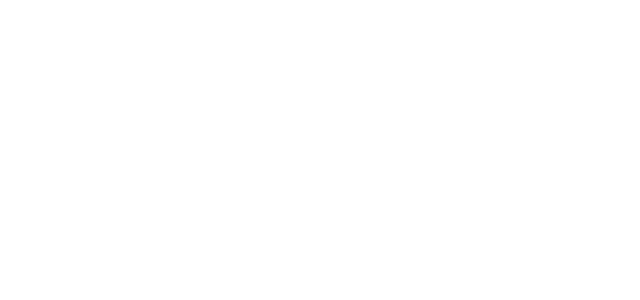
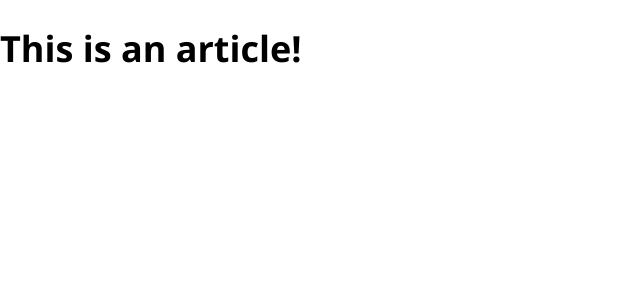
Before and after one commit to codecrook/fake-blog, a React (Create React App) app: page /article in a window 1280 px wide. Shown: the top 300 px of the page, without its empty margins (0-640 px from the left). Built offline with nearby package versions, Linux system fonts and the light colour scheme.

Commit message:
ADD: routes for all the pages

```diff
--- a/src/App.js
+++ b/src/App.js
@@ -1,9 +1,12 @@
 import './App.css';
-import HomePage from './pages/HomePage';
 import {
   BrowserRouter as Router,
   Route
 } from 'react-router-dom';
+import HomePage from './pages/HomePage';
+import AboutPage from './pages/AboutPage';
+import ArticlesList from './pages/ArticlesList';
+import ArticlePage from './pages/ArticlePage';
 
 function App() {
   return (
@@ -12,6 +15,18 @@ function App() {
         <Route path="/" exact>
           <HomePage />
         </Route>
+
+        <Route path="/about">
+          <AboutPage />
+        </Route>
+
+        <Route path="/articles-list">
+          <ArticlesList />
+        </Route>
+
+        <Route path="/article">
+          <ArticlePage />
+        </Route>
       </div>
     </Router>
   );
--- a/src/pages/ArticlePage.js
+++ b/src/pages/ArticlePage.js
@@ -2,7 +2,7 @@ import React from 'react';
 
 const ArticlePage = () => (
     <div>
-
+        <h1>This is an article!</h1>
     </div>
 );
 
```
